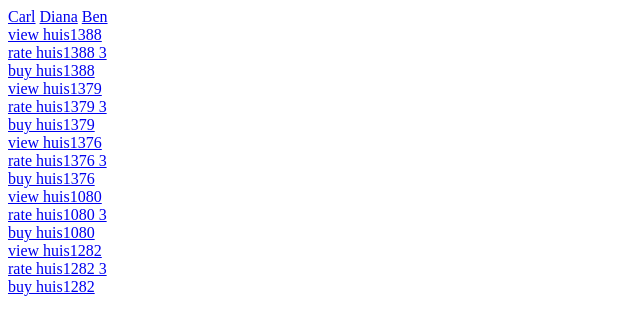
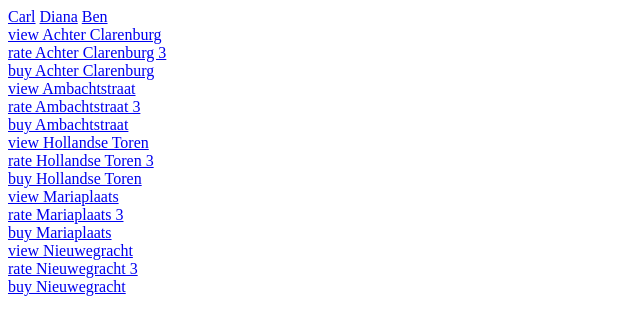
Before and after one commit to stefanleijnen/ailabs_demo, a plain HTML site: page index.html in a window 1280 px wide. Shown: the whole page, without its empty margins (0-640 px from the left). Drawn offline with Linux system fonts and the light colour scheme.

Commit message:
added description to html

```diff
--- a/index.html
+++ b/index.html
@@ -30,9 +30,9 @@
         for (var i in itemIDs) {
             var newElement = document.createElement('div');
             newElement.id = itemIDs[i]; newElement.className = "item";
-            newElement.innerHTML = "<a href='javascript:send_view(dummydata[" + itemIDs[i] + "], userId);'> view " + itemIDs[i] + "</a><br>" +
-            "<a href='javascript:send_rating(dummydata[" + itemIDs[i] + "], userId, 3);'> rate " + itemIDs[i] + " 3</a><br>" +
-            "<a href='javascript:send_buy(dummydata[" + itemIDs[i] + "], userId);'> buy " + itemIDs[i] + "</a><br>";
+            newElement.innerHTML = "<a href='javascript:send_view(dummydata[" + itemIDs[i] + "], userId);'> view " + dummydata[itemIDs[i]].itemDescription + "</a><br>" +
+            "<a href='javascript:send_rating(dummydata[" + itemIDs[i] + "], userId, 3);'> rate " + dummydata[itemIDs[i]].itemDescription + " 3</a><br>" +
+            "<a href='javascript:send_buy(dummydata[" + itemIDs[i] + "], userId);'> buy " + dummydata[itemIDs[i]].itemDescription + "</a><br>";
             document.body.appendChild(newElement);
         }
         </script>
```
